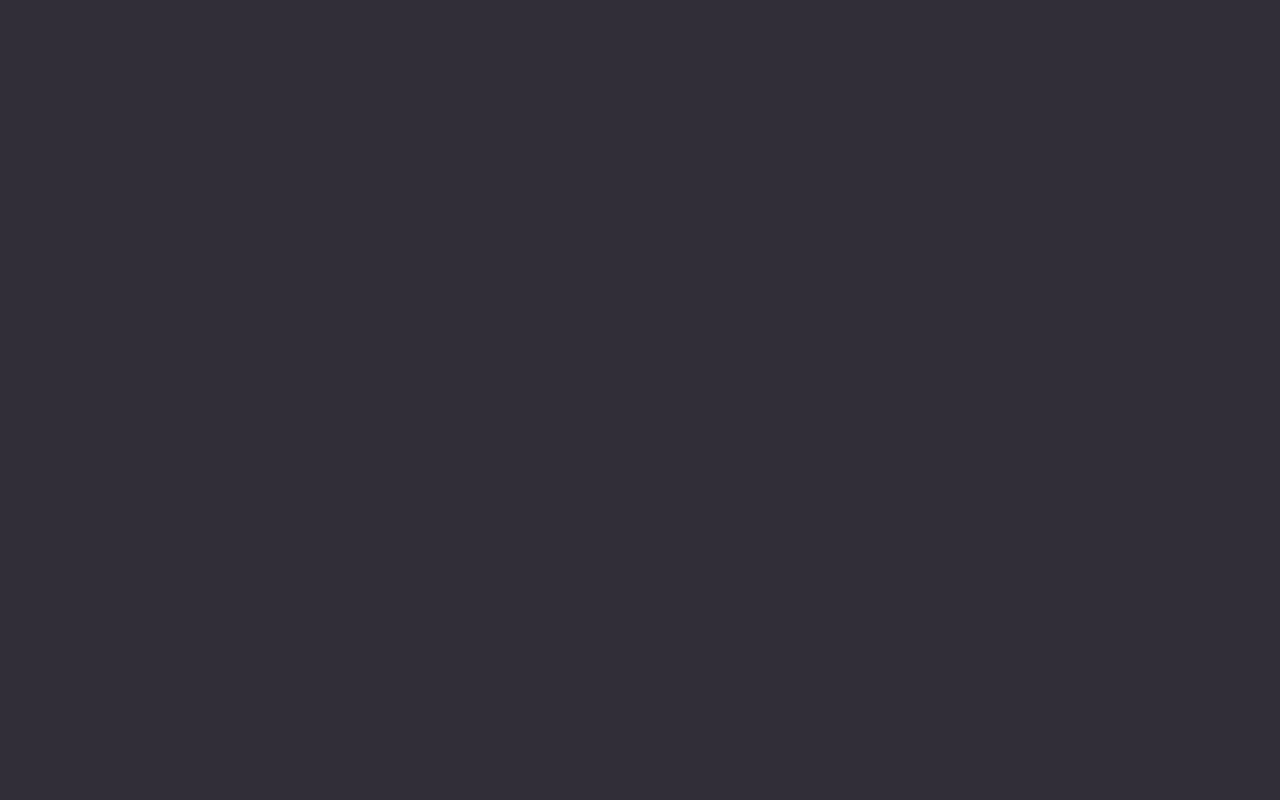
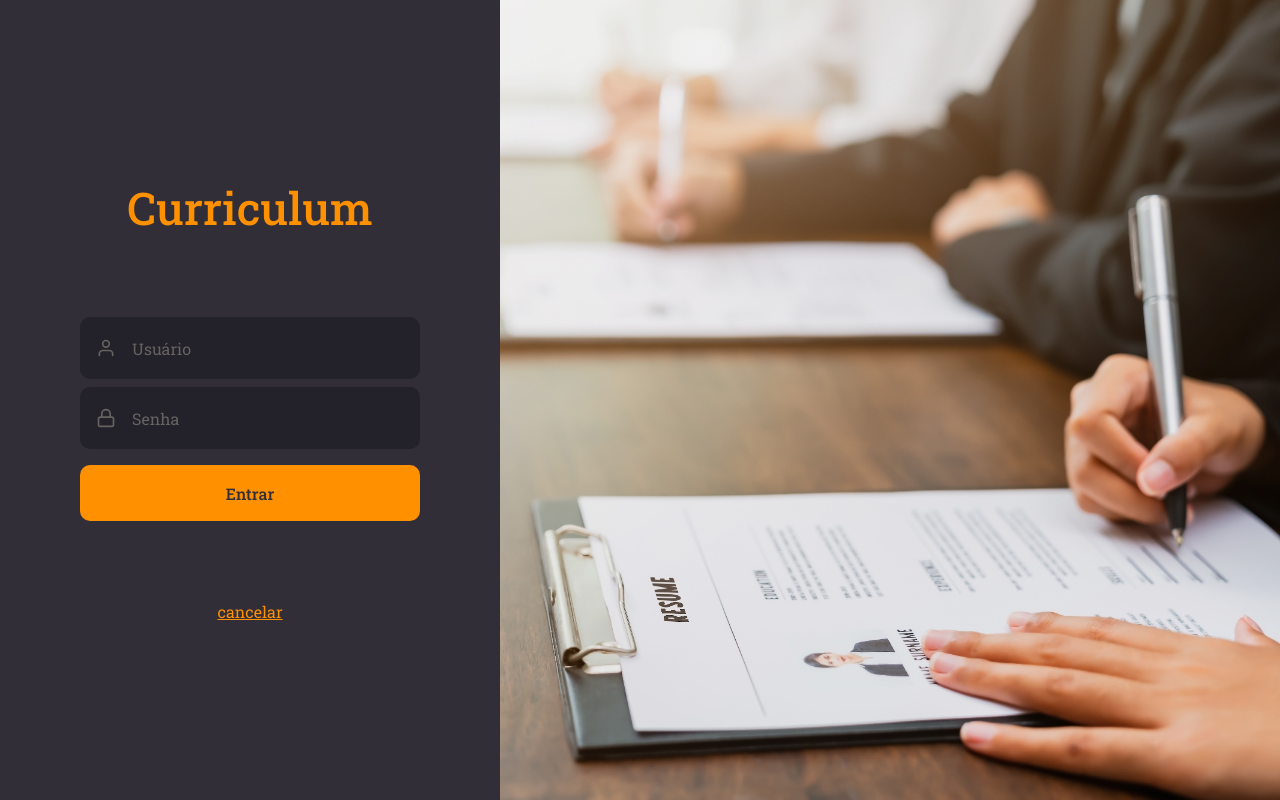
Before and after one commit to emiliocalvet/frontend-curriculum, a React (Create React App) app: page /login in a window 1280 px wide. Built offline with nearby package versions, Linux system fonts and the light colour scheme.

Commit message:
added login to routes and somes fix on login style

```diff
--- a/src/pages/Login/index.tsx
+++ b/src/pages/Login/index.tsx
@@ -2,12 +2,13 @@ import React, { FormEvent, useState } from 'react'
 import {Link, useHistory} from 'react-router-dom'
 import { FiUser, FiLock} from 'react-icons/fi'
 
+import Button from '../../components/Button'
 import InputWithIcon from '../../components/InputWithIcon'
-import Button from '../../components/Button'
+import BackgroundRightSide from '../../components/BackgroundRightSide'
 
-import { Container, Content, Background } from './styles'
+import { Container, Content} from './styles'
 
-const SignIn: React.FC = () => {
+const Login: React.FC = () => {
   const history = useHistory()
 
   const [username, setUsername] = useState('')
@@ -25,7 +26,6 @@ const SignIn: React.FC = () => {
     <Container>
       <Content>
         <h1>Curriculum</h1>
-
         <form onSubmit={e => handleSubmit(e)}>
           <InputWithIcon
             name="username"
@@ -44,8 +44,8 @@ const SignIn: React.FC = () => {
         </form>
         <Link to="/">cancelar</Link>
       </Content>
-      <Background />
+      <BackgroundRightSide />
     </Container>)
 }
 
-export default SignIn
+export default Login
--- a/src/pages/Login/styles.ts
+++ b/src/pages/Login/styles.ts
@@ -1,7 +1,5 @@
 import styled from 'styled-components'
 import { shade } from 'polished'
-
-import signInBackground from '../../assets/img3.jpg'
 
 export const Container = styled.div`
   height: 100vh;
@@ -48,9 +46,3 @@ export const Content = styled.div`
     }
   }
 `
-
-export const Background = styled.div`
- flex: 1;
- background: url(${signInBackground}) no-repeat center;
- background-size: cover;
-`
--- a/src/routes/index.tsx
+++ b/src/routes/index.tsx
@@ -2,10 +2,12 @@ import React from 'react'
 import { Switch, Route } from 'react-router-dom'
 
 import HomePage from '../pages/HomePage'
+import Login from '../pages/Login'
 
 const Routes: React.FC = () => (
   <Switch>
     <Route path="/" exact component={HomePage} />
+    <Route path="/login" component={Login} />
   </Switch>
 )
 
```
